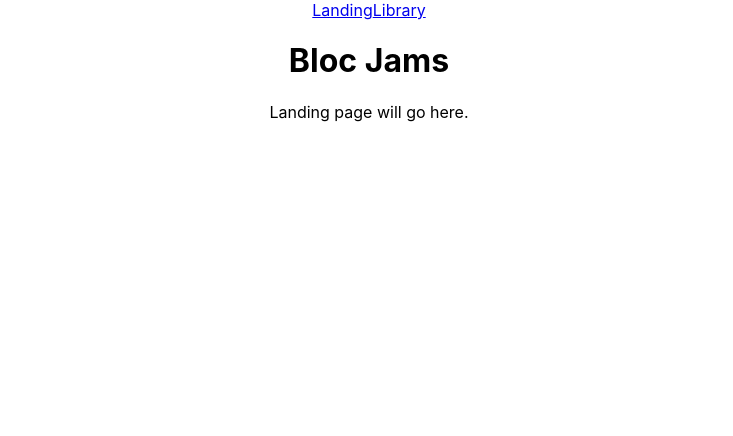
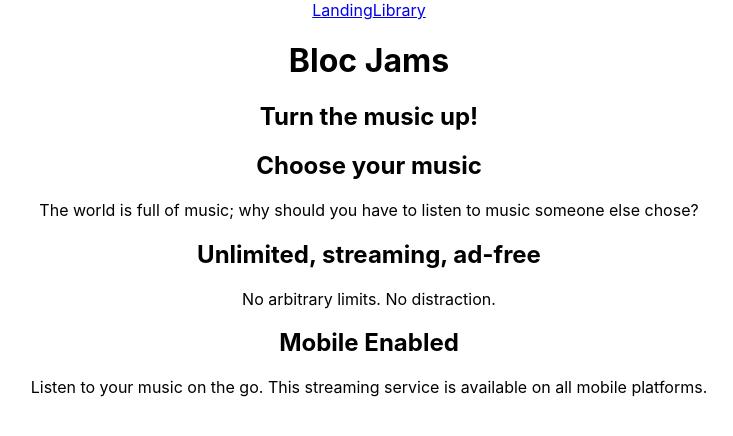
Before and after one commit to LiveBacteria/bloc-jams-react, a React (Create React App) app: page / in a window 1280 px wide. Shown: the top 436 px of the page, without its empty margins (271-1004 px from the left). Built offline with nearby package versions, Linux system fonts and the light colour scheme.

Commit message:
Bloc-Jams-React-Components-Landing-Checkpoint:Complete

```diff
--- a/src/components/Landing.js
+++ b/src/components/Landing.js
@@ -2,7 +2,22 @@
 
 const Landing = () => (
     <section className="landing">
-        Landing page will go here.
+        <h1>Turn the music up!</h1>
+
+        <section className="selling-points">
+            <div className="point">
+                <h2 className="point-title">Choose your music</h2>
+                <p className="point-description">The world is full of music; why should you have to listen to music someone else chose?</p>
+            </div>
+            <div className="point">
+                <h2 className="point-title">Unlimited, streaming, ad-free</h2>
+                <p className="point-description">No arbitrary limits. No distraction.</p>
+            </div>
+            <div className="point">
+                <h2 className="point-title">Mobile Enabled</h2>
+                <p className="point-description">Listen to your music on the go. This streaming service is available on all mobile platforms.</p>
+            </div>
+        </section>
     </section>
 );
 export default Landing;
```
